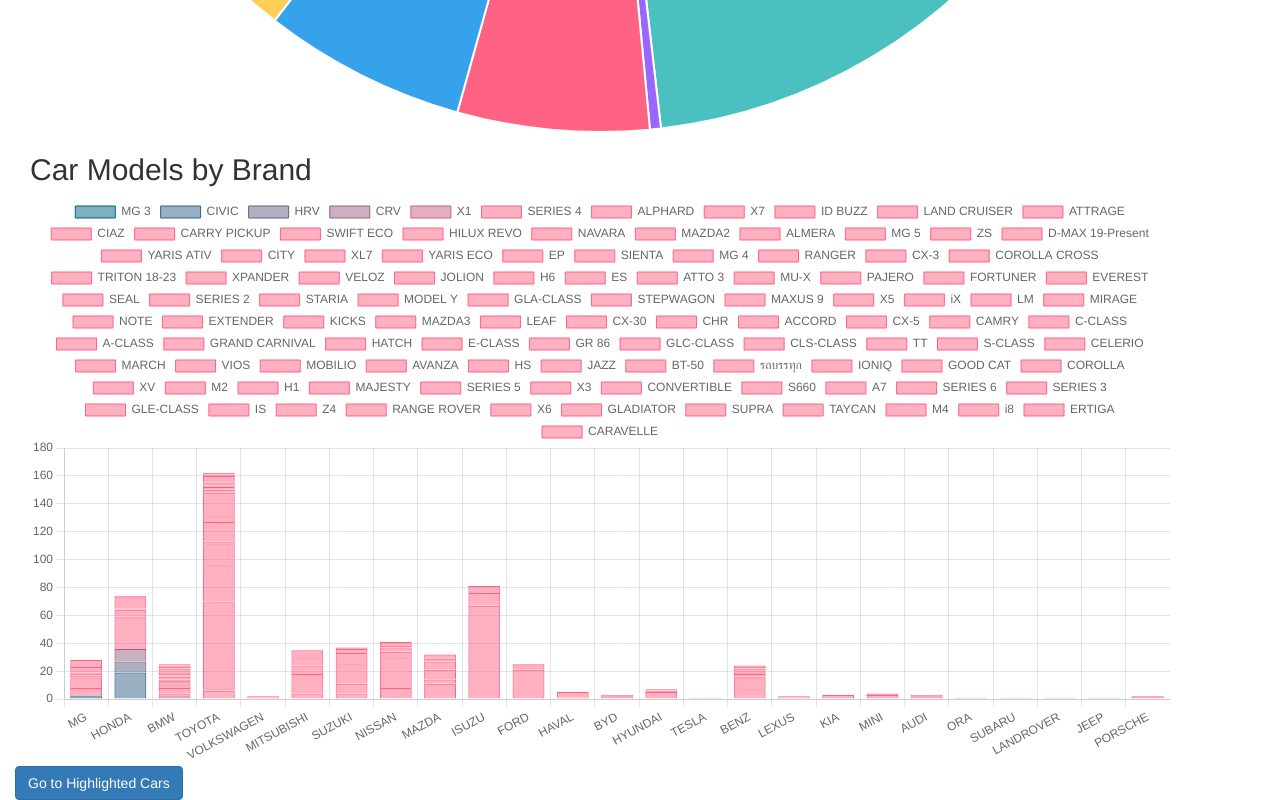
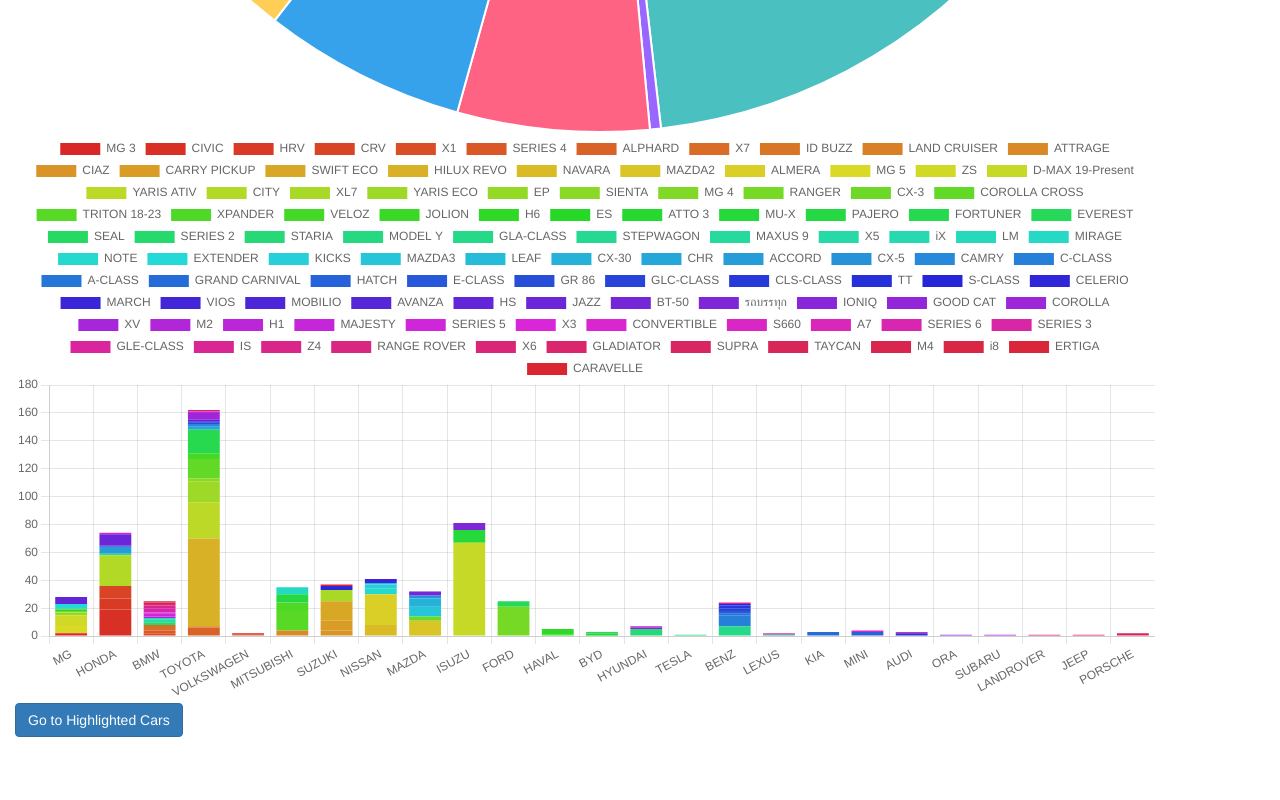
Before and after one commit to Pachara6411361/WebsiteCode, a React (Vite) app: page / in a window 1280 px wide. Shown: the part 5251-6051 px from the top of the page. After the commit the page ends 5988 px from the top, so only its background shows below. Built offline with nearby package versions, Linux system fonts and the light colour scheme.

Commit message:
update color Bar chart

```diff
--- a/src/components/CarsSummaryBarChart.jsx
+++ b/src/components/CarsSummaryBarChart.jsx
@@ -1,58 +1,62 @@
-import React, { useState, useEffect } from "react";
-import Container from "react-bootstrap/Container";
+import React from "react";
 import { Bar } from "react-chartjs-2";
-import Alert from "react-bootstrap/Alert";
 
-const barChartOptions = {
+const CarsSummaryBarChart = ({ title, groupedData, models }) => {
+  const brands = Object.keys(groupedData);
+
+  // Generate an array of unique colors
+  const generateUniqueColors = (length) => {
+    const colors = [];
+    for (let i = 0; i < length; i++) {
+      const color = `hsl(${(i * 360) / length}, 70%, 50%)`;
+      colors.push(color);
+    }
+    return colors;
+  };
+
+  // Generate unique colors for all models
+  const modelColors = generateUniqueColors(models.length);
+
+  // Prepare datasets with unique colors for each model
+  const datasets = models.map((model, modelIndex) => {
+    const modelData = brands.map((brand) => {
+      return groupedData[brand][model]?.quantity || 0;
+    });
+
+    return {
+      label: model,
+      data: modelData,
+      backgroundColor: modelColors[modelIndex],
+    };
+  });
+
+  const data = {
+    labels: brands,
+    datasets: datasets,
+  };
+
+  const options = {
+    responsive: true,
+    plugins: {
+      legend: {
+        position: "top",
+      },
+      title: {
+        display: true,
+        text: title,
+      },
+    },
     scales: {
       x: {
         stacked: true,
       },
       y: {
         stacked: true,
-      beginAtZero: true,
       },
     },
   };
 
-const CarsSummaryBarChart = ({
-  title = "This is Bar Chart Title",
-  groupedData = {},
-  models = [],
-}) => {
-  const [barChartData, setBarChartData] = useState({});
-
-  useEffect(() => {
-    const data = {
-      labels: Object.keys(groupedData),
-      datasets: models.map((model, index) => ({
-        label: model,
-        data: Object.keys(groupedData).map((brand) =>
-          groupedData[brand][model] ? groupedData[brand][model].quantity : 0
-        ),
-        backgroundColor: `rgba(${index * 50}, 99, 132, 0.5)`,
-        borderColor: `rgba(${index * 50}, 99, 132, 1)`,
-        borderWidth: 1,
-      })),
-    };
-    setBarChartData(data);
-  }, [groupedData]);
-
-  if (Object.keys(groupedData).length === 0) {
-    return (
-      <Container>
-        <h2>{title}</h2>
-        <Alert variant="warning">No cars available to display.</Alert>
-      </Container>
-    );
-  }
-
-  return (
-    <Container>
-      <h2>{title}</h2>
-      <Bar data={barChartData} options={barChartOptions} />
-    </Container>
-  );
+  return <Bar data={data} options={options} />;
 };
 
 export default CarsSummaryBarChart;
--- a/src/pages/HighlightedCarPage.jsx
+++ b/src/pages/HighlightedCarPage.jsx
@@ -6,6 +6,29 @@
 
 const HighlightedCarPage = () => {
   const [highlightedCars, setHighlightedCars] = useState([]);
+  const [allCars, setAllCars] = useState([]);
+
+  useEffect(() => {
+    setAllCars(prepareCarsData(carsData)); // Set the car data from JSON file
+  }, []);
+
+  const prepareCarsData = (carsRawData) => {
+    const cars = [...carsRawData.Cars];
+    const brands = [...carsRawData.MMList];
+
+    cars.map((car) => {
+      car["Brand"] = getCarBrandBybrandID(brands, car.MkID);
+
+      return car;
+    });
+
+    return cars;
+  };
+  const getCarBrandBybrandID = (brands, brandID) => {
+    const brand = brands.find((brand) => brand.mkID === brandID);
+
+    return brand !== undefined ? brand.Name : "N/A";
+  };
 
   useEffect(() => {
     const savedCars = JSON.parse(localStorage.getItem("highlightedCars")) || [];
@@ -29,6 +52,7 @@
     localStorage.setItem("highlightedCars", JSON.stringify(newHighlightedCars));
   };
 
+
   return (
     <Container>
       <h2>Highlighted Cars</h2>
@@ -50,7 +74,7 @@
 
       <h3>All Cars</h3>
       <ListGroup>
-        {carsData.map((car) => (
+        {allCars.map((car) => (
           <ListGroup.Item key={car.Cid}>
             <img src={car.Img100} alt={car.Model} style={{ marginRight: "10px" }} />
             {car.NameMMT} - {car.Province} - {car.Prc}
```
Lines whose indentation alone changed are shown as unchanged.
